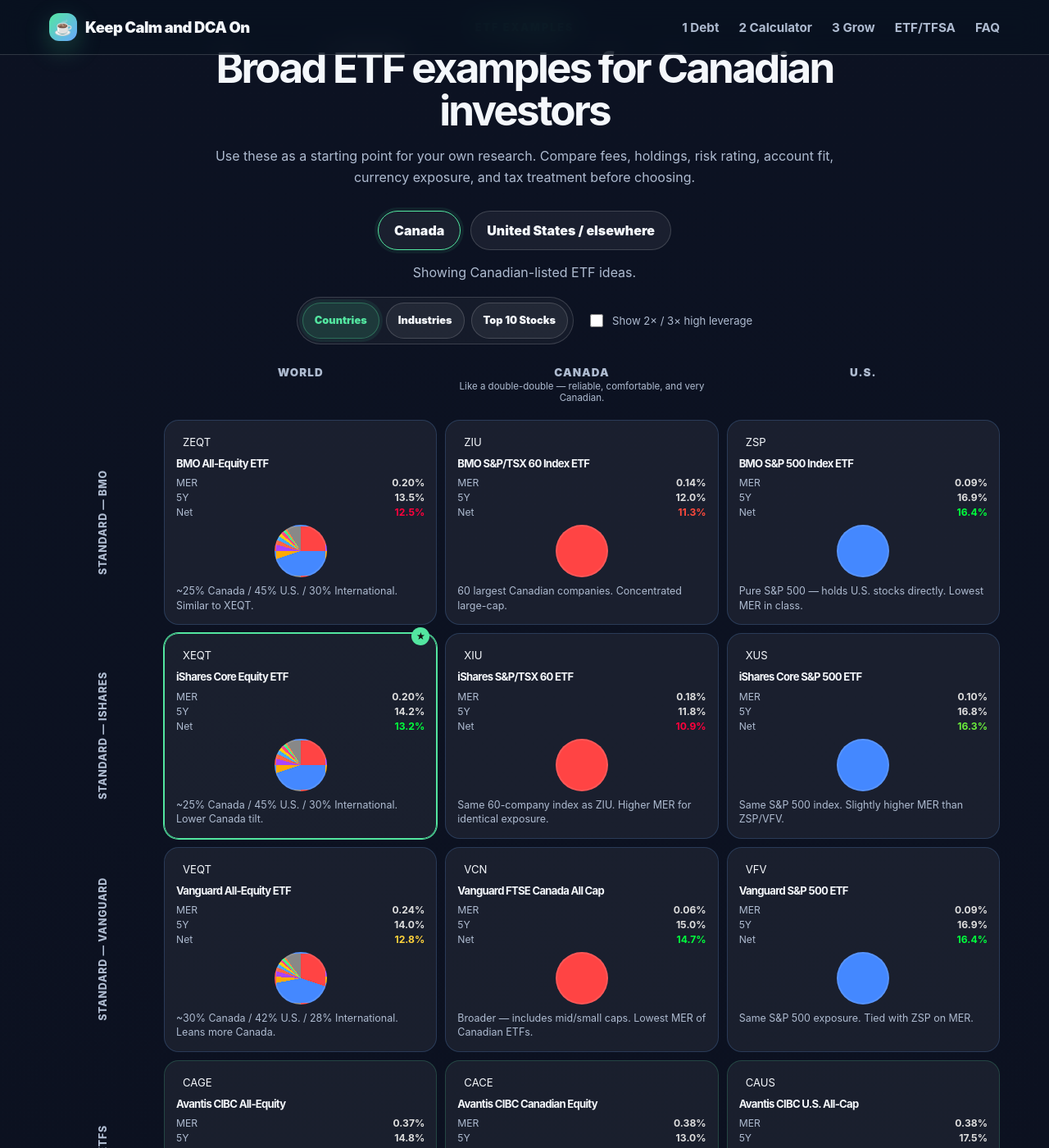
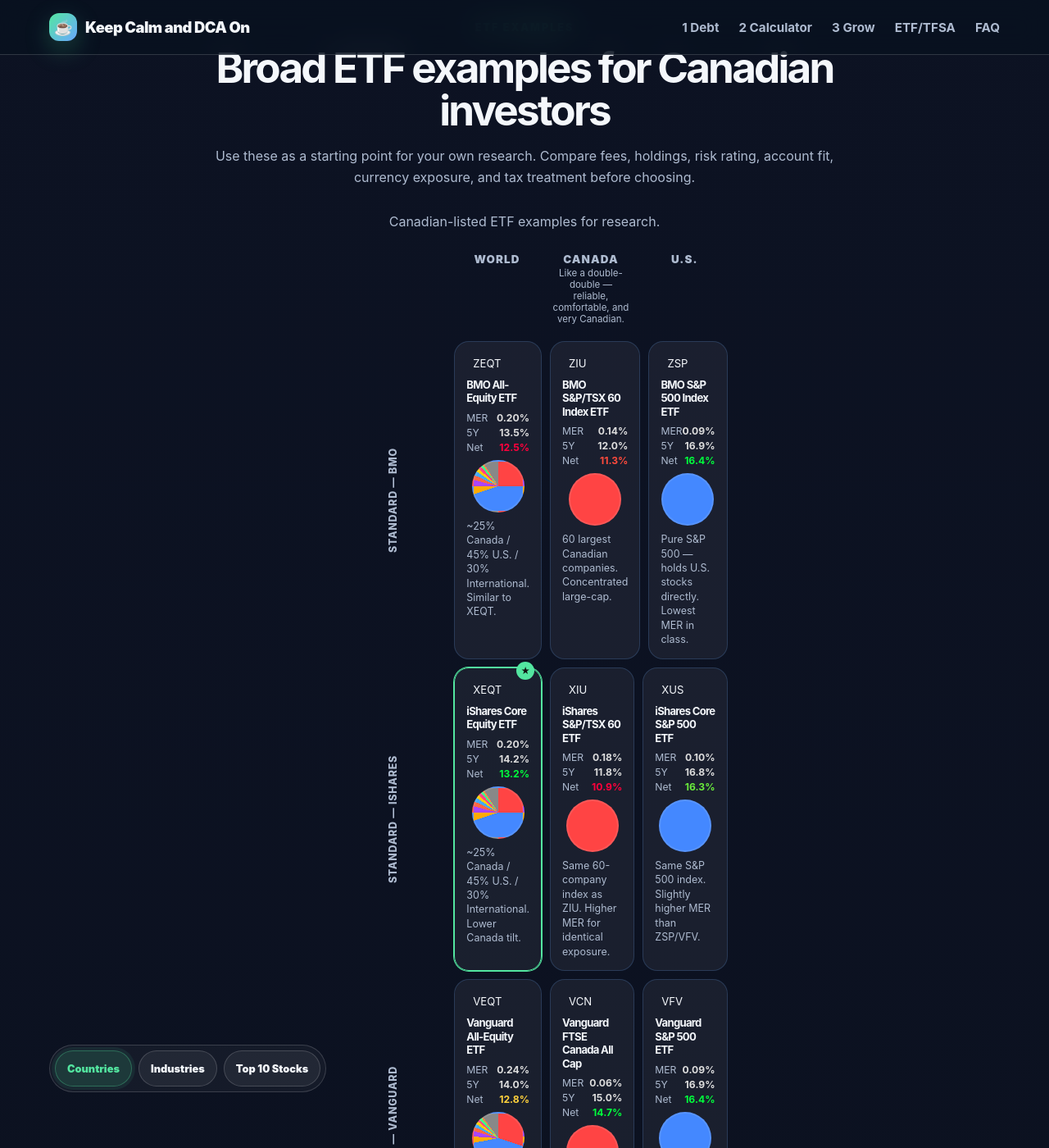
Before and after one commit to thestamp/dcathedip, a Jekyll site: the page built from index.html, in a window 1280 px wide and 1400 px high, scrolled down 10711 px. Shown: the whole window at 82% size. Built offline with Jekyll 4.4.1, drawn with Linux system fonts in a browser that asks for light colours.

Commit message:
Fix mobile: bump pie-mode-btn to 12px minimum, remove 2x/3x and US toggle

```diff
--- a/assets/css/styles.css
+++ b/assets/css/styles.css
@@ -720,6 +720,7 @@
   .etf-row-label { padding: 4px 8px; justify-content: flex-start; }
   .etf-row-label span { writing-mode: horizontal-tb; transform: none; font-size: 0.74rem; }
   .etf-cell-card .etf-pie { width: 48px; height: 48px; }
+  .pie-mode-btn { font-size: 0.75rem !important; padding: 4px 8px !important; }
 }
 /* 1.25× leveraged ETF info section */
 .leveraged-info-section {
--- a/assets/js/app.js
+++ b/assets/js/app.js
@@ -146,28 +146,6 @@
   }
 ];
 
-// 2x and 3x high-leverage ETFs (Canada and US only, no pie charts)
-const etfsHighLeverage = [
-  { ticker: "SPXU.TO", name: "Global X S&P 500 2x Bull", provider: "Global X", market: "U.S.", leverage: "2x", mer: "1.44%", return1y: "52%", return5y: "30%", lean: "2× daily S&P 500. High risk — daily reset causes decay." },
-  { ticker: "CNDU.TO", name: "Global X TSX 60 2x Bull", provider: "Global X", market: "Canada", leverage: "2x", mer: "1.44%", return1y: "60%", return5y: "25%", lean: "2× daily TSX 60. High risk — daily reset causes decay." },
-  { ticker: "TSPX.TO", name: "Global X S&P 500 3x Bull", provider: "Global X", market: "U.S.", leverage: "3x", mer: "1.50%", return1y: "78%", return5y: "40%", lean: "3× daily S&P 500. Extreme risk — daily reset causes significant decay." },
-  { ticker: "TCND.TO", name: "Global X TSX 60 3x Bull", provider: "Global X", market: "Canada", leverage: "3x", mer: "1.50%", return1y: "90%", return5y: "35%", lean: "3× daily TSX 60. Extreme risk — daily reset causes significant decay." }
-];
-
-// Legacy US ETFs
-const etfs = {
-  us: [
-    { ticker: "VT", name: "Vanguard Total World Stock ETF", use: "One-ticket global equity market exposure." },
-    { ticker: "VTI", name: "Vanguard Total Stock Market ETF", use: "Broad U.S. total-market exposure." },
-    { ticker: "VOO", name: "Vanguard S&P 500 ETF", use: "Large-cap U.S. index exposure." },
-    { ticker: "VXUS", name: "Vanguard Total International Stock ETF", use: "International equity sleeve outside the U.S." },
-    { ticker: "AVGE", name: "Avantis All Equity Markets ETF", use: "Avantis-style global all-equity allocation with factor tilts." },
-    { ticker: "QQQM", name: "Invesco NASDAQ 100 ETF", use: "Concentrated Nasdaq-100 exposure with higher sector and valuation risk." }
-  ]
-};
-let showHighLeverage = false;
-
-// Pie chart view mode
 let pieMode = 'countries';
 
 // Consistent country colors: Canada=red, US=blue
@@ -282,63 +260,16 @@
   `;
 }
 
-function renderHighLevCard(etf, group) {
-  const score = totalScore(etf);
-  const scores = group.map(e => parseFloat(totalScore(e)));
-  const scoreColor = tierColor(parseFloat(score), scores, false);
-  return `
-    <article class="etf-card high-lev ${etf.leverage.replace('x','')}">
-      <div class="etf-card-head">
-        <span class="ticker">${etf.ticker.replace('.TO', '')}</span>
-        <span class="etf-lev-tag">${etf.leverage}</span>
-      </div>
-      <h3>${etf.name}</h3>
-      <div class="etf-card-metrics">
-        <span class="etf-metric">MER <strong>${etf.mer}</strong></span>
-        <span class="etf-metric">5Y <strong>${etf.return5y}</strong></span>
-        <span class="etf-metric">Net <strong style="color:${scoreColor}">${score}%</strong></span>
-      </div>
-      <p class="etf-lean">${etf.lean}</p>
-    </article>
-  `;
-}
+function renderTickers() {
+  const grid = document.getElementById("tickerGrid");
+  grid.classList.add("etf-grid");
 
-function renderTickers(region) {
-  const grid = document.getElementById("tickerGrid");
-  grid.classList.remove("etf-matrix", "ticker-grid");
-
-  if (region === "canada") {
-    if (showHighLeverage) {
-      const usLev = etfsHighLeverage.filter(e => e.market === 'U.S.');
-      const caLev = etfsHighLeverage.filter(e => e.market === 'Canada');
-      grid.classList.add("etf-grid");
-      grid.innerHTML = `
-        <div class="etf-grid-controls">
-          <label class="etf-leverage-toggle">
-            <input type="checkbox" id="highLevCheck" checked onchange="toggleHighLeverage()" />
-            <span>Show 2× / 3× high leverage</span>
-          </label>
-        </div>
-        <div class="etf-section">
-          <div class="etf-section-header">U.S. — High Leverage</div>
-          <p class="etf-section-sub">2× and 3× daily S&P 500. Extreme risk with daily reset decay — not for buy-and-hold.</p>
-          <div class="etf-cards">${usLev.map(e => renderHighLevCard(e, usLev)).join("")}</div>
-        </div>
-        <div class="etf-section">
-          <div class="etf-section-header">Canada — High Leverage</div>
-          <p class="etf-section-sub">2× and 3× daily TSX 60. For traders who can handle the volatility, and the apology for it.</p>
-          <div class="etf-cards">${caLev.map(e => renderHighLevCard(e, caLev)).join("")}</div>
-        </div>
-      `;
-    } else {
-      // Build row-per-company layout
   const byProvider = (provider) => etfsFlat.filter(e => e.provider === provider && e.type === 'standard');
   const bmo = byProvider('BMO');
   const ishares = byProvider('iShares');
   const vanguard = byProvider('Vanguard');
   const tilted = etfsFlat.filter(e => e.type === 'tilted');
   const leveraged = etfsFlat.filter(e => e.type === 'leveraged');
-      const allStandard = etfsFlat.filter(e => e.type === 'standard');
 
   function cell(etfs, market) {
     const e = etfs.find(x => x.market === market);
@@ -355,7 +286,6 @@
     return e ? renderEtfCell(e, []) : '<div class="etf-cell-card empty"></div>';
   }
 
-      grid.classList.add("etf-grid");
   grid.innerHTML = `
     <div class="etf-grid-controls">
       <div class="pie-mode-toggle" role="group" aria-label="Pie chart view">
@@ -363,10 +293,6 @@
         <button class="button ghost compact pie-mode-btn" data-mode="sectors">Industries</button>
         <button class="button ghost compact pie-mode-btn" data-mode="top10">Top 10 Stocks</button>
       </div>
-          <label class="etf-leverage-toggle">
-            <input type="checkbox" id="highLevCheck" onchange="toggleHighLeverage()" />
-            <span>Show 2× / 3× high leverage</span>
-          </label>
     </div>
     <div class="etf-table">
       <div class="etf-table-hdr"><span></span><span>World</span><span>Canada <small>Like a double-double — reliable, comfortable, and very Canadian.</small></span><span>U.S.</span></div>
@@ -392,14 +318,13 @@
       </div>
     </div>
   `;
-    }
 
   grid.querySelectorAll('.pie-mode-btn').forEach(btn => {
     btn.addEventListener('click', () => {
       grid.querySelectorAll('.pie-mode-btn').forEach(b => b.classList.remove('active'));
       btn.classList.add('active');
       pieMode = btn.dataset.mode;
-        renderTickers('canada');
+      renderTickers();
     });
   });
 
@@ -418,25 +343,6 @@
     });
     pie.addEventListener('mouseleave', () => { if (tipEl) { tipEl.remove(); tipEl = null; } });
   });
-  } else {
-    grid.classList.add("ticker-grid");
-    grid.innerHTML = etfs.us.map(item => `
-      <article class="ticker-card">
-        <span class="ticker">${item.ticker}</span>
-        <h3>${item.name}</h3>
-        <p>${item.use}</p>
-      </article>
-    `).join("");
-  }
-
-  document.querySelectorAll("[data-region]").forEach(btn => btn.classList.toggle("active", btn.dataset.region === region));
-  document.getElementById("wealthsimpleBox").style.display = region === "canada" ? "flex" : "none";
-  document.getElementById("locationNote").textContent = region === "canada" ? "Showing Canadian-listed ETF ideas." : "Showing U.S.-listed ETF ideas.";
-}
-
-function toggleHighLeverage() {
-  showHighLeverage = !showHighLeverage;
-  renderTickers('canada');
 }
 
 const cagrPresets = [
@@ -774,23 +680,6 @@
   });
 }
 
-function detectLocation() {
-  const note = document.getElementById("locationNote");
-  if (!navigator.geolocation) {
-    note.textContent = "Geolocation is not available in this browser. Pick a market manually.";
-    return;
-  }
-  note.textContent = "Requesting location permission…";
-  navigator.geolocation.getCurrentPosition(async pos => {
-    const { latitude, longitude } = pos.coords;
-    const isCanada = latitude >= 41 && latitude <= 84 && longitude >= -141 && longitude <= -52;
-    renderTickers(isCanada ? "canada" : "us");
-    note.textContent = isCanada ? "Location suggests Canada. Showing Canadian-listed ETF ideas." : "Location suggests outside Canada. Showing U.S.-listed ETF ideas.";
-  }, () => {
-    note.textContent = "Location declined. Pick Canada or U.S. manually.";
-  }, { timeout: 8000, maximumAge: 60 * 60 * 1000 });
-}
-
 const tfsaLimits = {
   2009: 5000,
   2010: 5000,
@@ -1012,16 +901,8 @@
   document.querySelectorAll("#compoundForm input").forEach(el => el.addEventListener("input", calculateCompounding));
   document.getElementById("compoundPreset").addEventListener("change", applyCagrPreset);
   document.querySelectorAll("#crossoverForm input").forEach(el => el.addEventListener("input", calculateCrossover));
-  document.querySelectorAll("[data-region]").forEach(btn => btn.addEventListener("click", () => renderTickers(btn.dataset.region)));
-  const detectLocationButton = document.getElementById("detectLocation");
-  if (detectLocationButton) detectLocationButton.addEventListener("click", detectLocation);
-  const declineLocationButton = document.getElementById("declineLocation");
-  if (declineLocationButton) declineLocationButton.addEventListener("click", () => {
-    document.getElementById("locationNote").textContent = "Location declined. Showing Canadian-listed ETF ideas by default.";
-    renderTickers("canada");
-  });
   document.getElementById("wealthsimpleLink").href = WEALTHSIMPLE_REFERRAL_URL;
-  renderTickers("canada");
+    renderTickers();
     updateChart();
   calculateTfsaRoom();
   calculateCompounding();
--- a/index.html
+++ b/index.html
@@ -476,11 +476,7 @@
           <p>Use these as a starting point for your own research. Compare fees, holdings, risk rating, account fit, currency exposure, and tax treatment before choosing.</p>
         </div>
 
-        <div class="region-picker" role="group" aria-label="Choose ETF market">
-          <button class="button ghost active" data-region="canada" type="button">Canada</button>
-          <button class="button ghost" data-region="us" type="button">United States / elsewhere</button>
-        </div>
-        <p class="location-note" id="locationNote">Showing Canadian-listed ETF ideas.</p>
+        <p class="location-note" id="locationNote">Canadian-listed ETF examples for research.</p>
 
         <div class="ticker-grid" id="tickerGrid"></div>
 
```
Also changed, not shown: tests/smoke.js (+1 -5 lines). Lines whose indentation alone changed are shown as unchanged.
